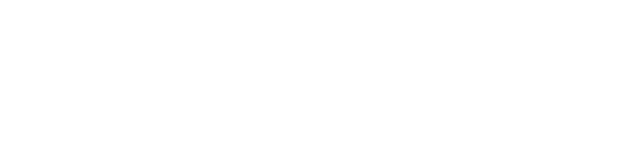
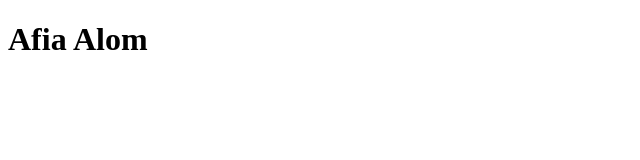
Before and after one commit to afia234/Portfolio, a plain HTML site: page index.html in a window 1280 px wide. Shown: the whole page, without its empty margins (0-640 px from the left). Drawn offline with Linux system fonts and the light colour scheme.

Commit message:
Branch change

```diff
--- a/index.html
+++ b/index.html
@@ -5,5 +5,12 @@
     <title>
         Welcome to my portfolio
     </title>
+
+    <body>
+
+    <h1>
+        Afia Alom
+    </h1>
+    </body>
 </head>
     </html>
```
